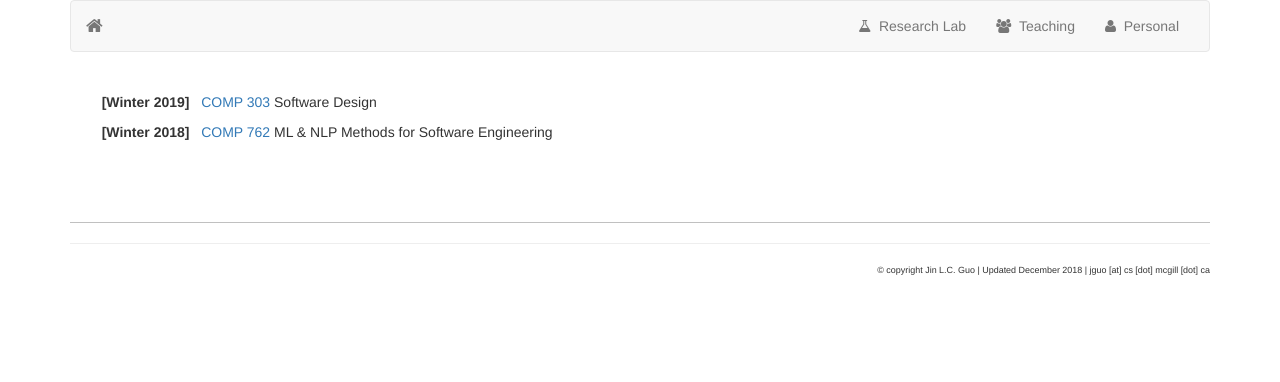
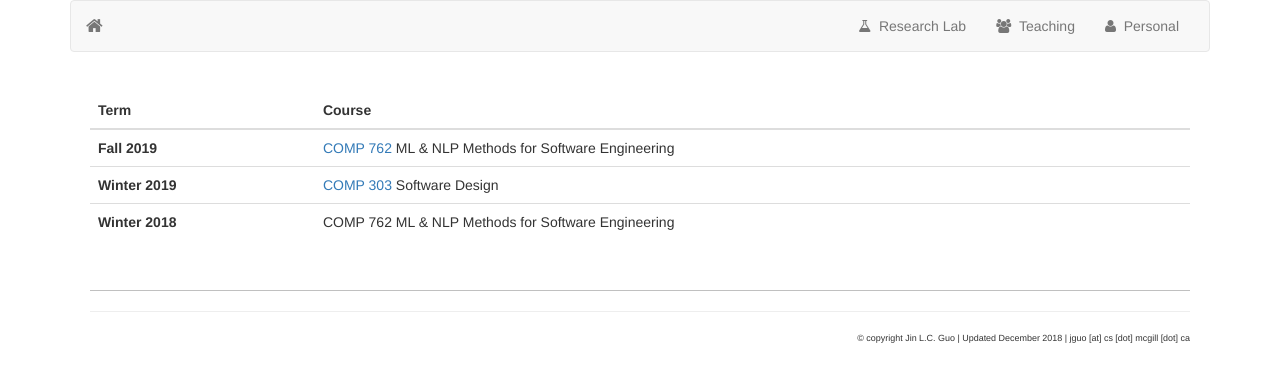
Before and after one commit to jin-guo/jin-guo.github.io, a plain HTML site: page teaching.html in a window 1280 px wide. Drawn offline with Linux system fonts and the light colour scheme.

Commit message:
Update teaching.html

```diff
--- a/teaching.html
+++ b/teaching.html
@@ -51,8 +51,28 @@
 
 				<div class="col-xs-12">
 					<div class="sectionContent">
-					<p>&nbsp;&nbsp;&nbsp;<strong>[Winter 2019]</strong>&nbsp;&nbsp;&nbsp;<a href="http://jguo-web.com/COMP303_Winter2019/" target="_blank">COMP 303</a> Software Design</p>
-					<p>&nbsp;&nbsp;&nbsp;<strong>[Winter 2018]</strong>&nbsp;&nbsp;&nbsp;<a href="http://cs.mcgill.ca/~cs762/" target="_blank">COMP 762</a> ML & NLP Methods for Software Engineering</p>
+								<table class="table">
+									<thead>
+											<tr>
+												<th>Term</th>
+												<th>Course</th>
+											</tr>
+									</thead>
+									<tbody>
+										<tr>
+										<td><strong>Fall 2019</strong></td>
+										<td><a href="http://jguo-web.com/COMP762_Fall2019/" target="_blank">COMP 762</a> ML & NLP Methods for Software Engineering</td>
+										</tr>
+										<tr>
+										<td><strong>Winter 2019</strong></td>
+										<td><a href="http://jguo-web.com/COMP303_Winter2019/" target="_blank">COMP 303</a> Software Design</td>
+										</tr>
+										<tr>
+										<td><strong>Winter 2018</strong></td>
+										<td>COMP 762 ML & NLP Methods for Software Engineering</td>
+										</tr>
+									</tbody>
+							<table>
 					</div>
 				</div>
 			</div>
```
